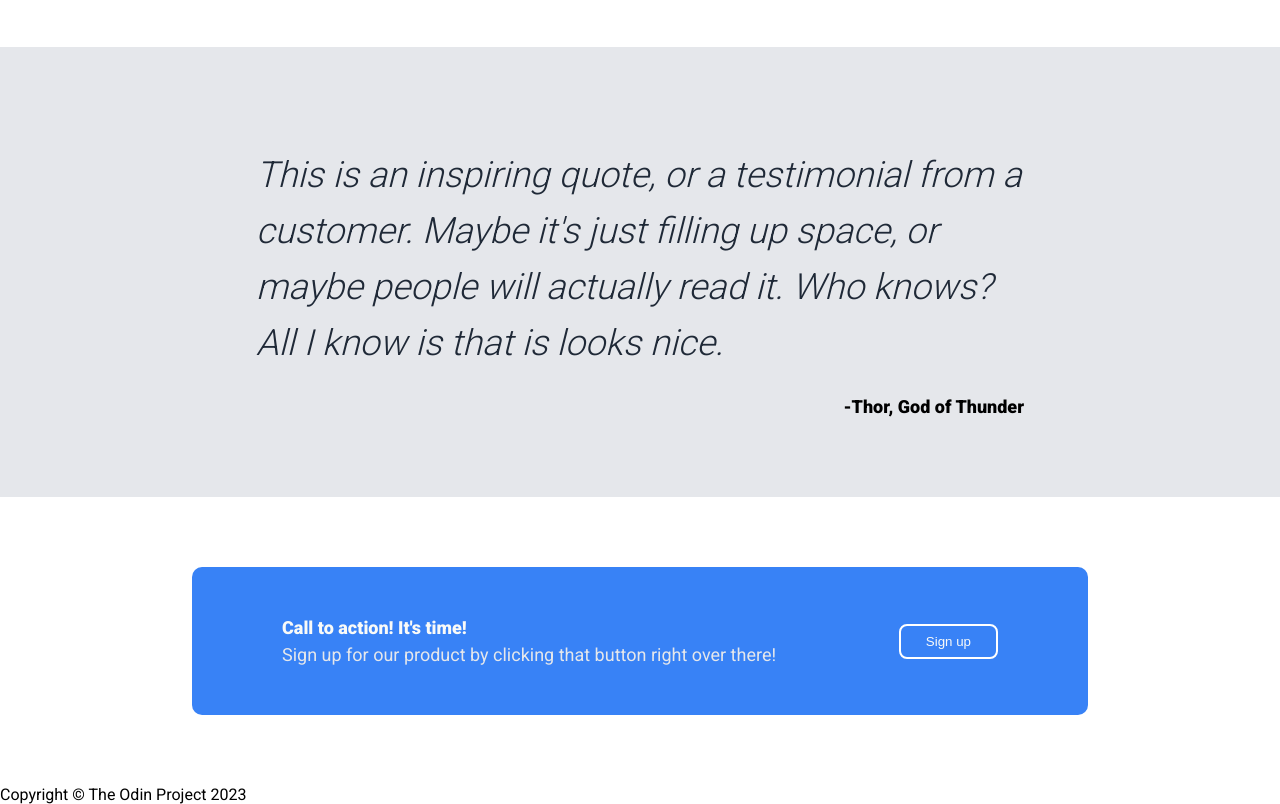
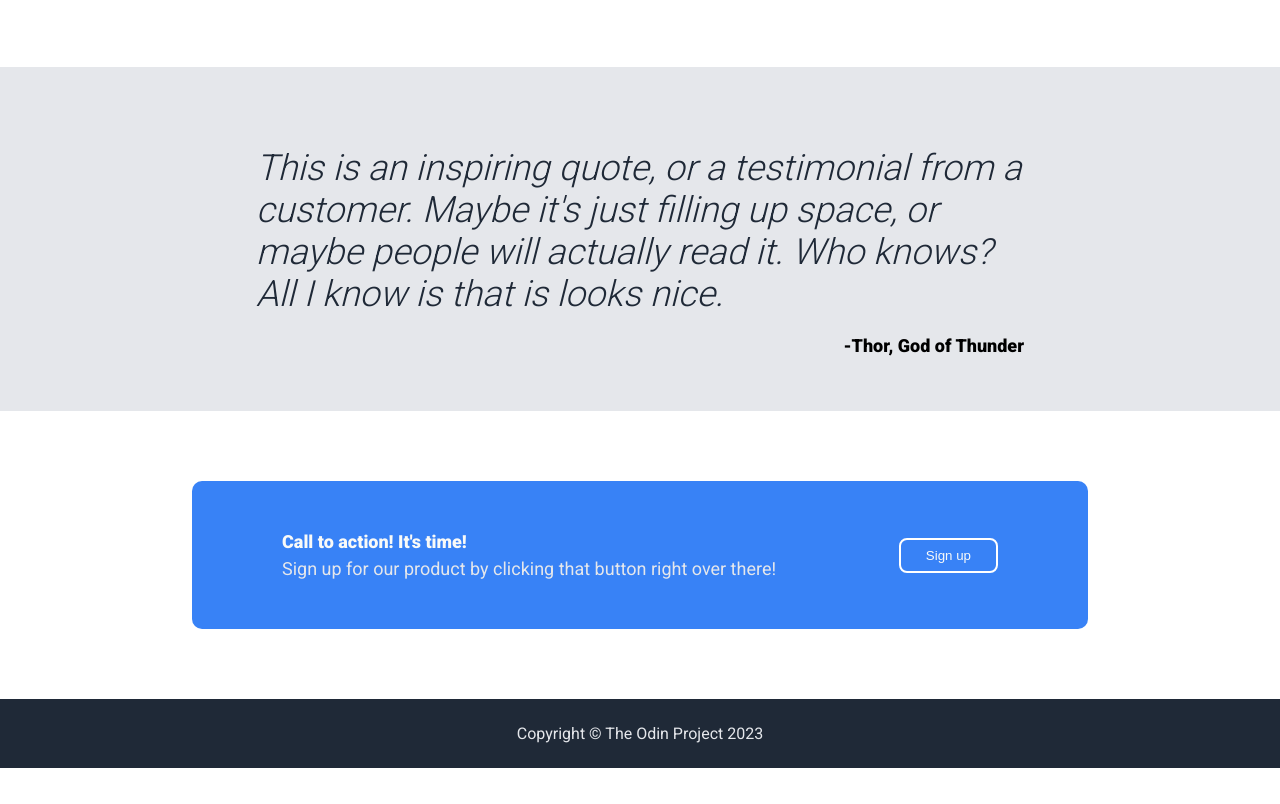
Before and after one commit to JuliaMaxx/landing-page, a plain HTML site: page index.html in a window 1280 px wide. Shown: the part 752-1556 px from the top of the page. After the commit the page ends 1520 px from the top, so only its background shows below. Drawn offline with Linux system fonts and the light colour scheme.

Commit message:
style: style the footer
Center the footer, make it white

Add background color and padding to the footer

Adjust other sections' sizes to make everything more proportional

```diff
--- a/styles.css
+++ b/styles.css
@@ -9,7 +9,7 @@ body {
     background-color: #1F2937;
     max-height: 25%;
     padding-bottom: 20px;
-    padding: 10px 15% 70px;
+    padding: 10px 15% 90px;
 }
 
 h3, h1 {
@@ -27,7 +27,7 @@ h1{
     font-weight: 900;
 }
 
-.link, .text, .image, .secondary-call {
+.link, .text, .image, .secondary-call, .footer {
     color: #E5E7EB;
     font-size: 18px;
 }
@@ -112,10 +112,12 @@ button {
 .section-three {
     display: flex;
     flex-direction: column;
-    gap: 25px;
+    justify-content: center;
+    align-items: center;
+    gap: 20px;
     max-height: 25%;
     background-color: #E5E7EB;
-    padding: 100px 20% 80px;
+    padding: 80px 20% 55px;
 }
 
 .main-txt {
@@ -123,7 +125,6 @@ button {
     font-weight: 300;
     font-style: italic;
     color:#1F2937;
-    line-height: 3.5rem;
 }
 
 .author {
@@ -154,3 +155,14 @@ button {
     font-size: 18px;
     margin-bottom: 6px;
 }
+
+/* footer */
+.footer {
+    display: flex;
+    background-color: #1F2937;
+    max-height: 10%;
+    padding: 25px;
+    align-items: center;
+    justify-content: center;
+    font-size: 16px;
+}
```
